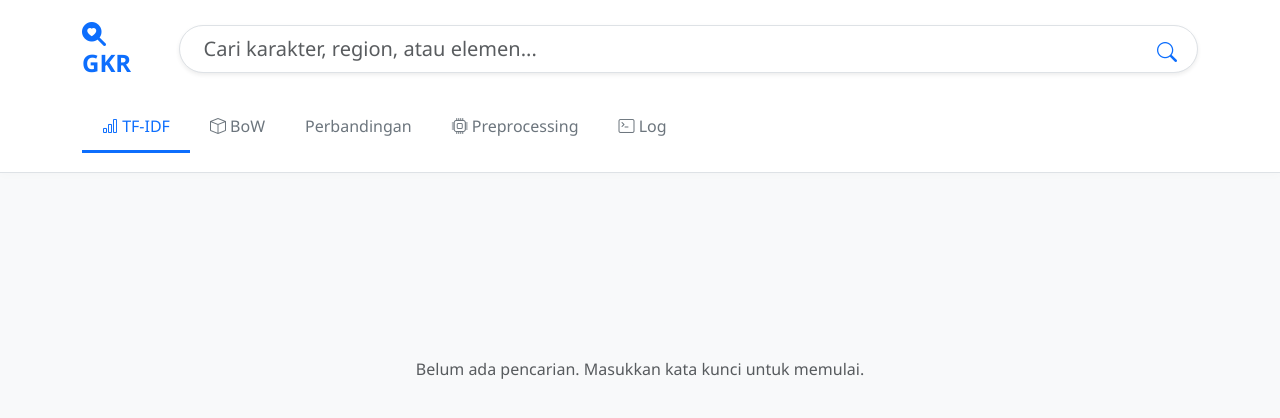
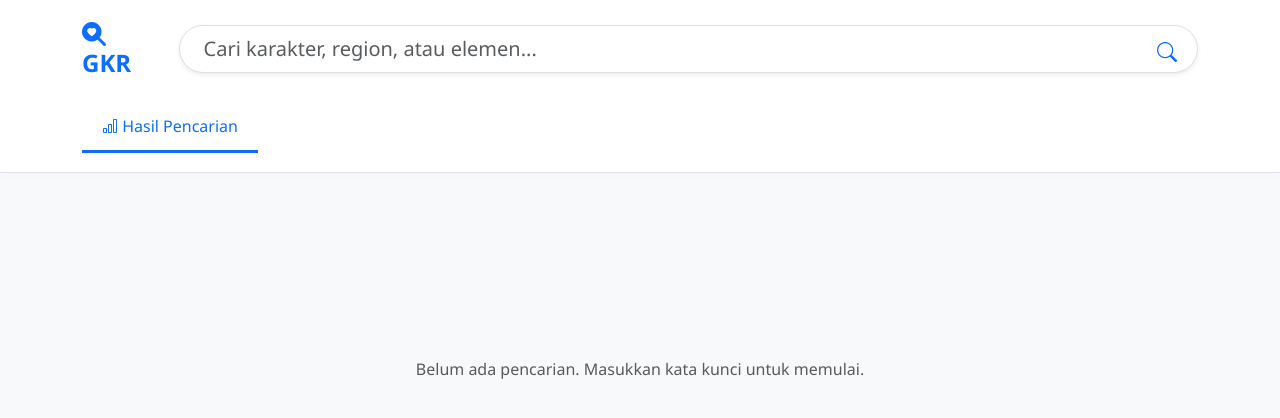
Before and after one commit to AnnZaryuu/genshin-knowledge-retrieval, a Flask app: page / in a window 1280 px wide. Shown: the top 418 px of the page. Run offline with Flask 3, Linux system fonts and the light colour scheme; parts of the project's set-up code (start-up, migrations or seed data) failed here and were passed over.

Commit message:
index basic

```diff
--- a/templates/index.html
+++ b/templates/index.html
@@ -3,7 +3,7 @@
 <head>
     <meta charset="UTF-8">
     <meta name="viewport" content="width=device-width, initial-scale=1.0">
-    <title>STKI - Genshin Retrieval</title>
+    <title>Genshin Retrieval</title>
     <link href="https://cdn.jsdelivr.net/npm/bootstrap@5.3.0/dist/css/bootstrap.min.css" rel="stylesheet">
     <link rel="stylesheet" href="https://cdn.jsdelivr.net/npm/bootstrap-icons@1.10.5/font/bootstrap-icons.css">
     <style>
@@ -34,11 +34,11 @@
         </div>
 
         <ul class="nav nav-tabs mt-4" id="stkiTab" role="tablist">
-            <li class="nav-item"><button class="nav-link active" data-bs-toggle="tab" data-bs-target="#tfidf-tab" type="button"><i class="bi bi-bar-chart"></i> TF-IDF</button></li>
-            <li class="nav-item"><button class="nav-link" data-bs-toggle="tab" data-bs-target="#bow-tab" type="button"><i class="bi bi-box"></i> BoW</button></li>
-            <li class="nav-item"><button class="nav-link" data-bs-toggle="tab" data-bs-target="#compare-tab" type="button"><i class="bi bi-balance"></i> Perbandingan</button></li>
-            <li class="nav-item"><button class="nav-link" data-bs-toggle="tab" data-bs-target="#preprocess-tab" type="button"><i class="bi bi-cpu"></i> Preprocessing</button></li>
-            <li class="nav-item"><button class="nav-link" data-bs-toggle="tab" data-bs-target="#terminal-tab" type="button"><i class="bi bi-terminal"></i> Log</button></li>
+            <li class="nav-item"><button class="nav-link active" data-bs-toggle="tab" data-bs-target="#tfidf-tab" type="button"><i class="bi bi-bar-chart"></i> Hasil Pencarian</button></li>
+            <!-- <li class="nav-item"><button class="nav-link" data-bs-toggle="tab" data-bs-target="#bow-tab" type="button"><i class="bi bi-box"></i> BoW</button></li> -->
+            <!-- <li class="nav-item"><button class="nav-link" data-bs-toggle="tab" data-bs-target="#compare-tab" type="button"><i class="bi bi-balance"></i> Perbandingan</button></li> -->
+            <!-- <li class="nav-item"><button class="nav-link" data-bs-toggle="tab" data-bs-target="#preprocess-tab" type="button"><i class="bi bi-cpu"></i> Preprocessing</button></li> -->
+            <!-- <li class="nav-item"><button class="nav-link" data-bs-toggle="tab" data-bs-target="#terminal-tab" type="button"><i class="bi bi-terminal"></i> Log</button></li> -->
         </ul>
     </div>
 </div>
@@ -55,14 +55,14 @@
                         <span class="text-muted small"><i class="bi bi-file-earmark-text"></i> docs/genshin/{{ filename }}</span>
                         <div>
                             <span class="badge badge-rank">Ranking #{{ loop.index }}</span>
-                            <span class="ms-2 small fw-bold text-dark">
+                            <!-- <span class="ms-2 small fw-bold text-dark">
                                 TF-IDF
                                 <div class="progress-bar"
                                     role="progressbar"
                                     style="--width-progress: {{ score * 100 }}%; width: var(--width-progress);">
                                 </div>
                                 {{ "%.4f"|format(score) }}
-                            </span>
+                            </span> -->
                         </div>
                     </div>
                     <h5 class="text-primary mb-2">{{ filename.replace('.txt', '').replace('.pdf', '') | title }}</h5>
@@ -87,7 +87,7 @@
             {% endif %}
         </div>
 
-        <div class="tab-pane fade" id="bow-tab">
+        <!-- <div class="tab-pane fade" id="bow-tab">
             {% if bow_results %}
                 {% for filename, score in bow_results %}
                 <div class="result-card">
@@ -98,8 +98,8 @@
             {% else %}
                 <p class="text-center mt-5">Tidak ada hasil untuk Bag of Words.</p>
             {% endif %}
-        </div>
-
+        </div> -->
+<!--
         <div class="tab-pane fade" id="compare-tab">
             <div class="table-responsive bg-white p-3 rounded shadow-sm">
                 <table class="table table-hover">
@@ -128,9 +128,9 @@
                     </tbody>
                 </table>
             </div>
-        </div>
+        </div> -->
 
-        <div class="tab-pane fade" id="preprocess-tab">
+        <!-- <div class="tab-pane fade" id="preprocess-tab">
             <div class="card border-0 shadow-sm p-4">
                 <h6><i class="bi bi-cpu-fill text-primary"></i> Alur Pemrosesan Teks</h6>
                 <hr>
@@ -152,8 +152,8 @@
                     <span class="badge bg-success">Active</span> <small class="text-muted">Mengubah kata berimbuhan menjadi kata dasar.</small>
                 </div>
             </div>
-        </div>
-
+        </div> -->
+<!--
         <div class="tab-pane fade" id="terminal-tab">
             <div class="terminal-box shadow">
                 <p><span class="text-info">info:</span> Initializing search engine...</p>
@@ -165,7 +165,7 @@
                 <p class="text-white fw-bold">> Total results found: {{ results|length if results else 0 }}</p>
                 <p class="mb-0">> Processed in 0.042s</p>
             </div>
-        </div>
+        </div> -->
 
     </div>
 </div>
```
